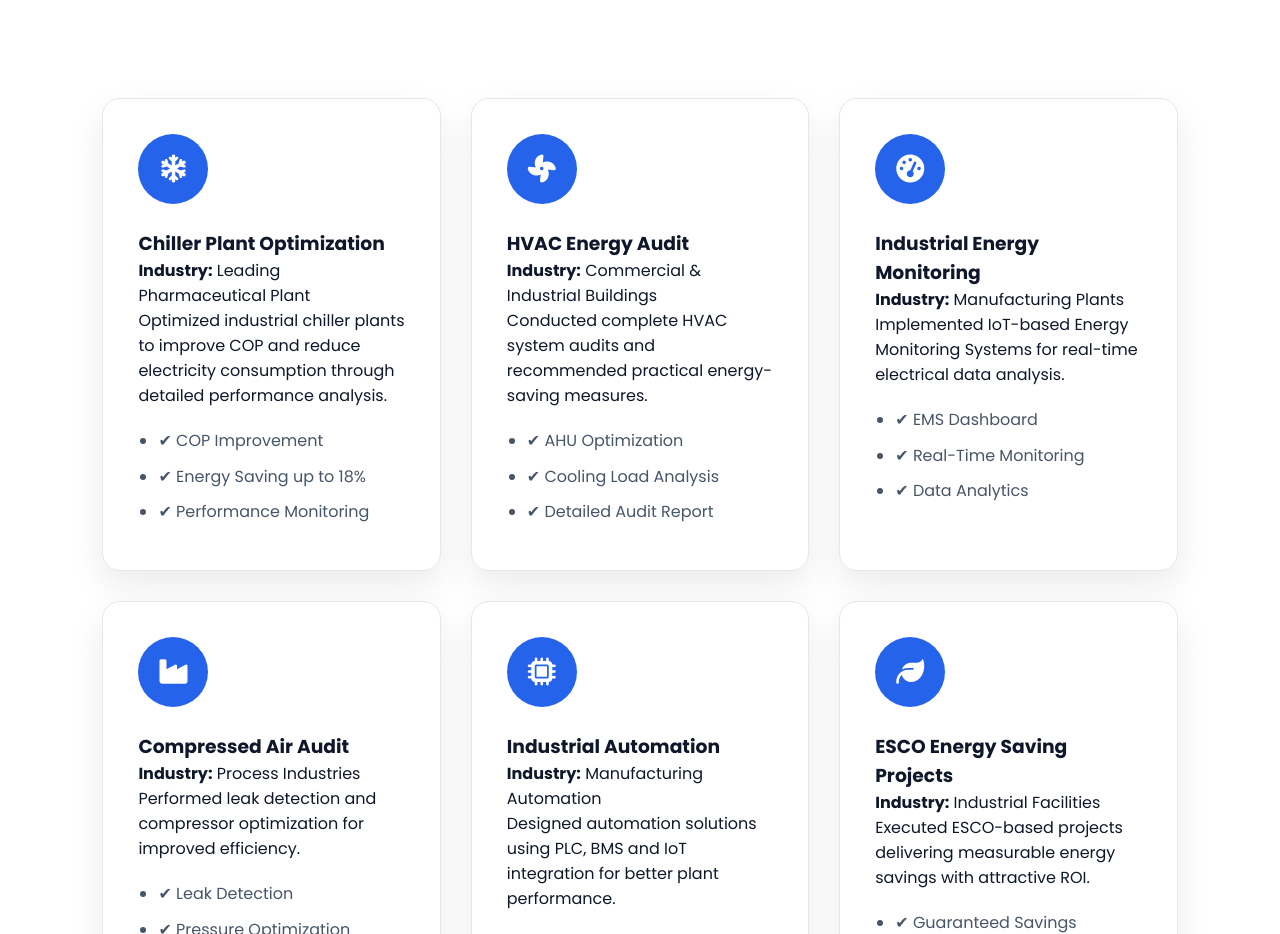
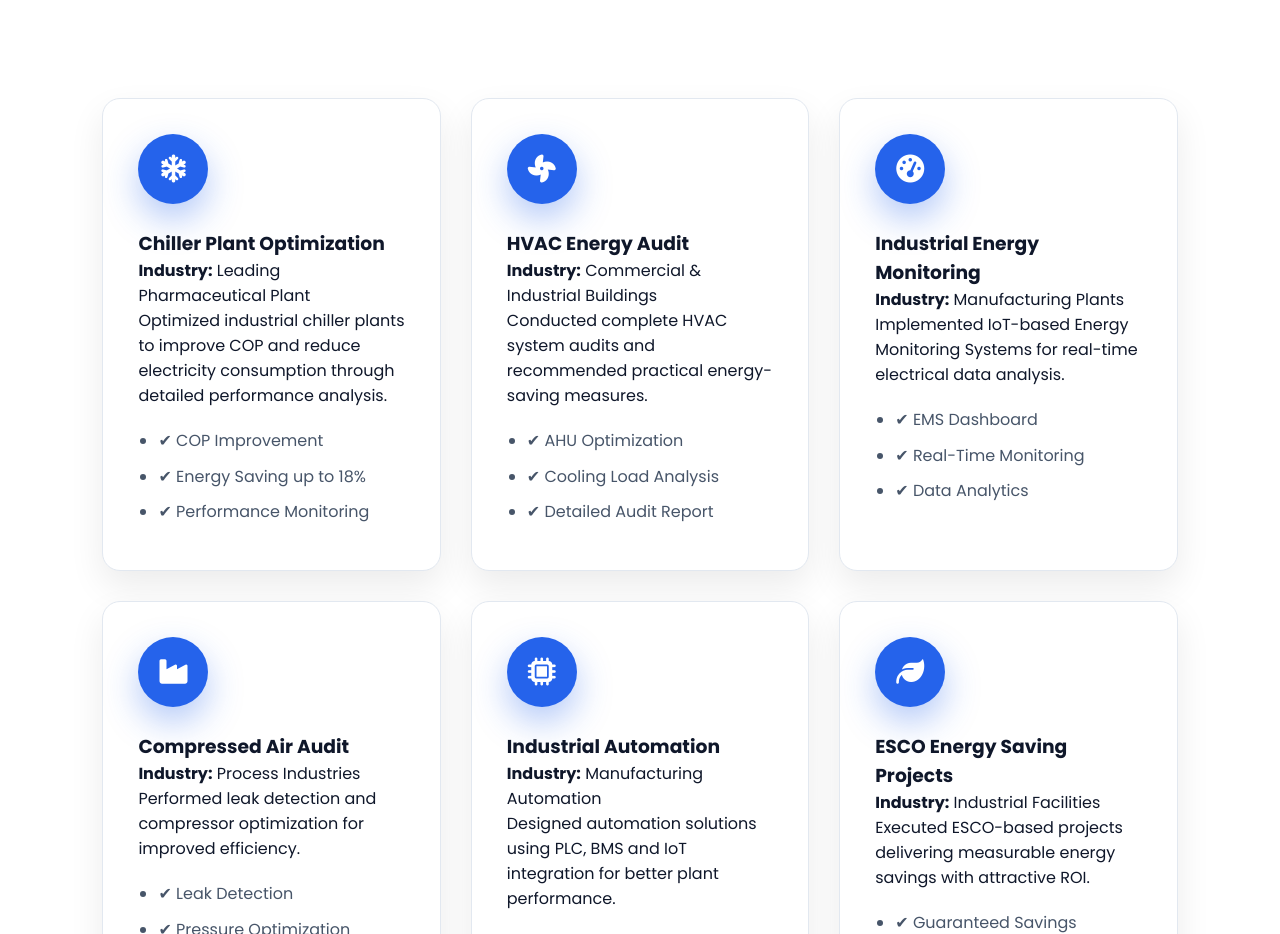
Before and after one commit to solankivasantsinh/solankivasantsinh.github.io, a plain HTML site: page index.html in a window 1280 px wide. Shown: the part 5280-6214 px from the top of the page. Drawn offline with nearby package versions, Linux system fonts and the light colour scheme.

Commit message:
Add project-icon styles to style.css

```diff
--- a/style.css
+++ b/style.css
@@ -590,6 +590,31 @@ display:none;
 .project-card li{
     margin-bottom:10px;
     line-height:1.6;
+}
+.project-icon{
+
+    width:75px;
+
+    height:75px;
+
+    border-radius:50%;
+
+    background:linear-gradient(135deg,#2563EB,#38BDF8);
+
+    display:flex;
+
+    justify-content:center;
+
+    align-items:center;
+
+    font-size:30px;
+
+    color:white;
+
+    margin-bottom:25px;
+
+    box-shadow:0 15px 35px rgba(37,99,235,.35);
+
 }
 
 /* ===========================
```
